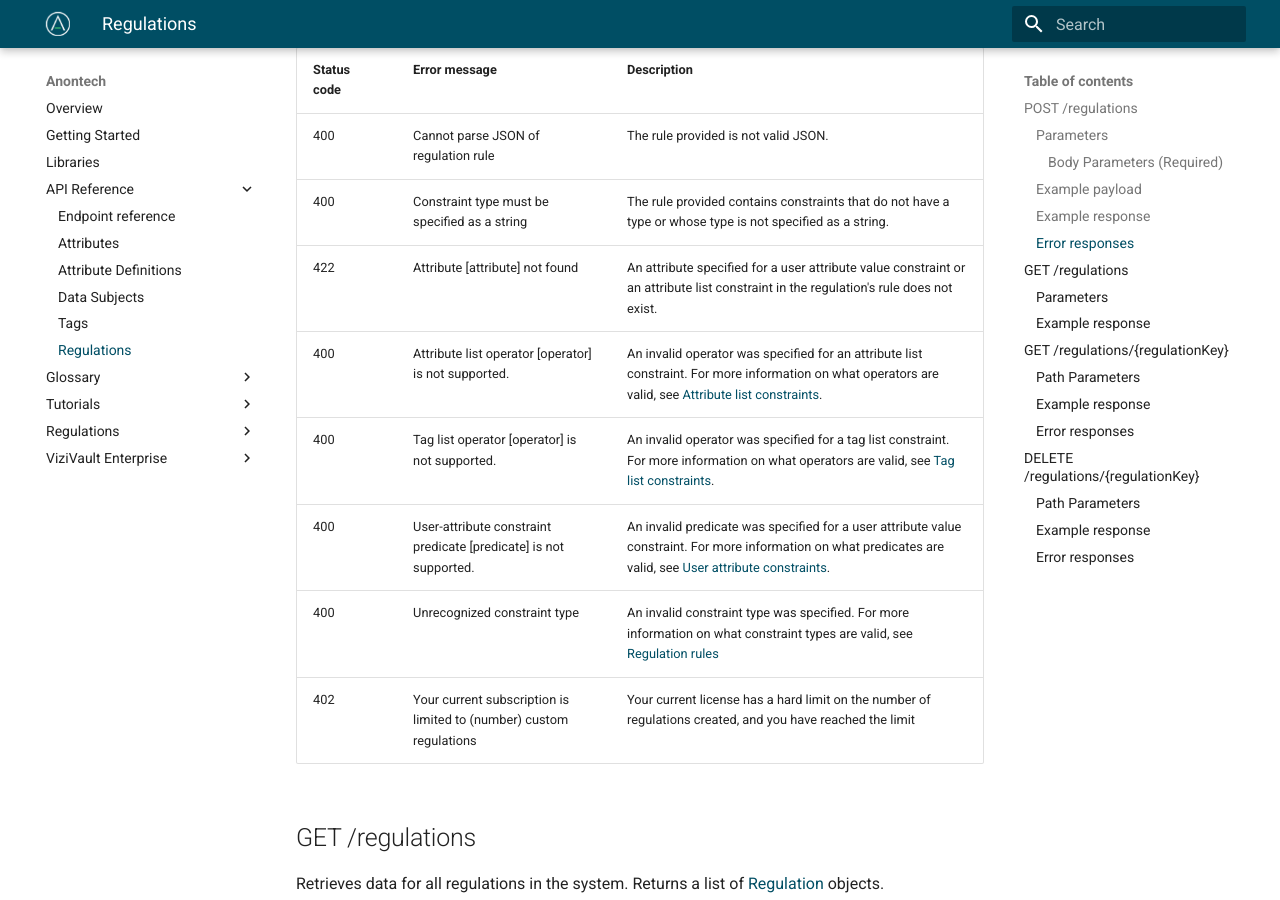
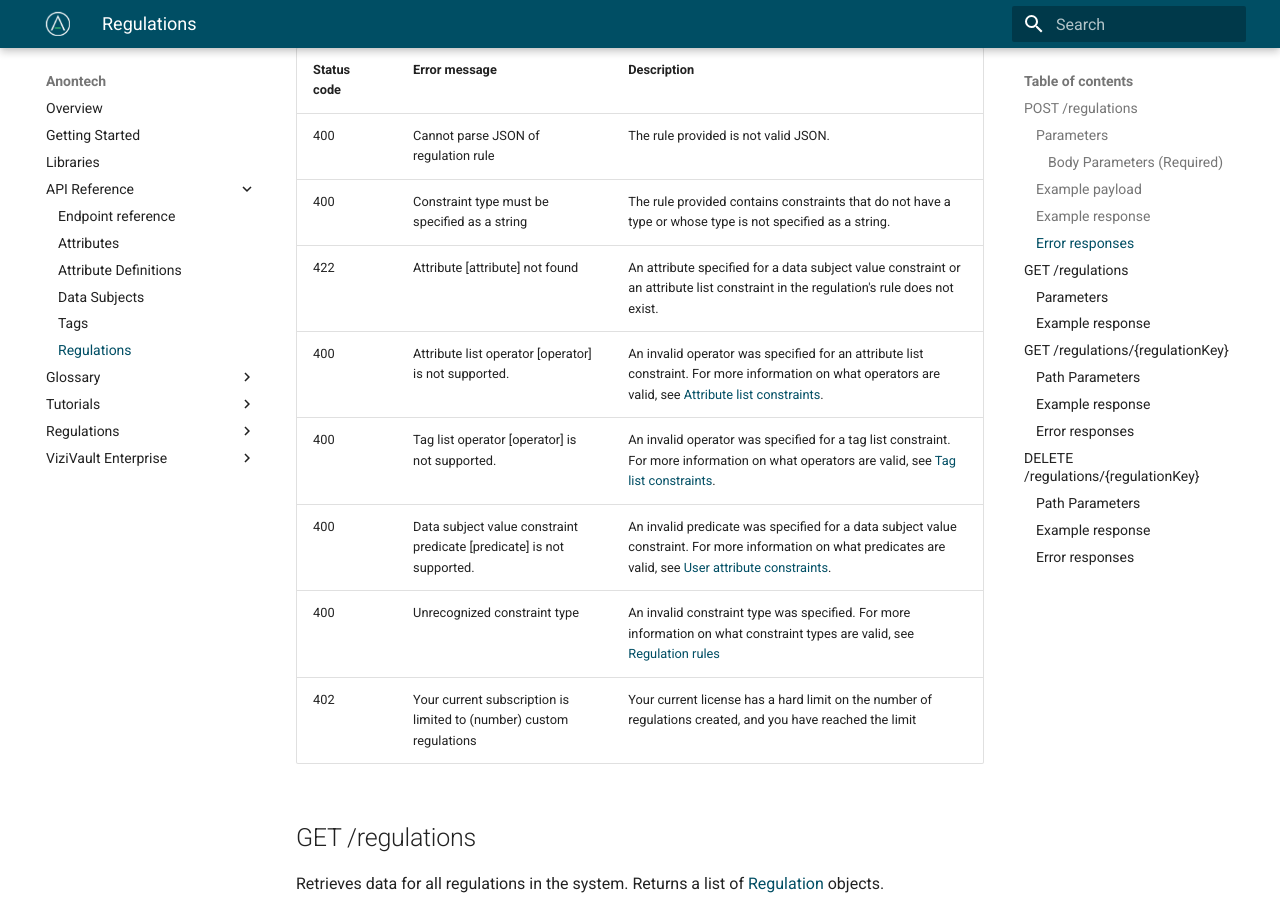
Before and after one commit to anontechnology/documentation, an MkDocs documentation site: the page built from docs/api/regulations.md, in a window 1280 px wide and 900 px high, scrolled down 951 px. Built offline with MkDocs 1.6.1 and Material for MkDocs 9.7.7, drawn with Linux system fonts in a browser that asks for light colours.

Commit message:
a few more changes to "data subjects"

```diff
--- a/docs/api/regulations.md
+++ b/docs/api/regulations.md
@@ -34,10 +34,10 @@ For more information on how to specify rules for regulations, see [Regulation ru
 |-----------|-------------|-----------|
 |400        |Cannot parse JSON of regulation rule|The rule provided is not valid JSON.|
 |400        |Constraint type must be specified as a string|The rule provided contains constraints that do not have a type or whose type is not specified as a string.|
-|422        |Attribute \[attribute\] not found|An attribute specified for a user attribute value constraint or an attribute list constraint in the regulation's rule does not exist.|
+|422        |Attribute \[attribute\] not found|An attribute specified for a data subject value constraint or an attribute list constraint in the regulation's rule does not exist.|
 |400        |Attribute list operator \[operator\] is not supported.|An invalid operator was specified for an attribute list constraint. For more information on what operators are valid, see [Attribute list constraints](/tutorials/regulation-rules#attribute-list-constraints).|
 |400        |Tag list operator \[operator\] is not supported.|An invalid operator was specified for a tag list constraint. For more information on what operators are valid, see [Tag list constraints](/tutorials/regulation-rules#tag-list-constraints).|
-|400        |User-attribute constraint predicate \[predicate\] is not supported.|An invalid predicate was specified for a user attribute value constraint. For more information on what predicates are valid, see [User attribute constraints](/tutorials/regulation-rules#user-attribute-value-constraints).|
+|400        |Data subject value constraint predicate \[predicate\] is not supported.|An invalid predicate was specified for a data subject value constraint. For more information on what predicates are valid, see [User attribute constraints](/tutorials/regulation-rules#data-subject-value-constraints).|
 |400        |Unrecognized constraint type|An invalid constraint type was specified. For more information on what constraint types are valid, see [Regulation rules](/tutorials/regulation-rules)|
 |402        |Your current subscription is limited to (number) custom regulations|Your current license has a hard limit on the number of regulations created, and you have reached the limit|
 
```
Also changed, not shown: docs/glossary/regulation.md (+2 -2 lines), docs/vizivault-enterprise/overview.md (+1 -1 lines).
